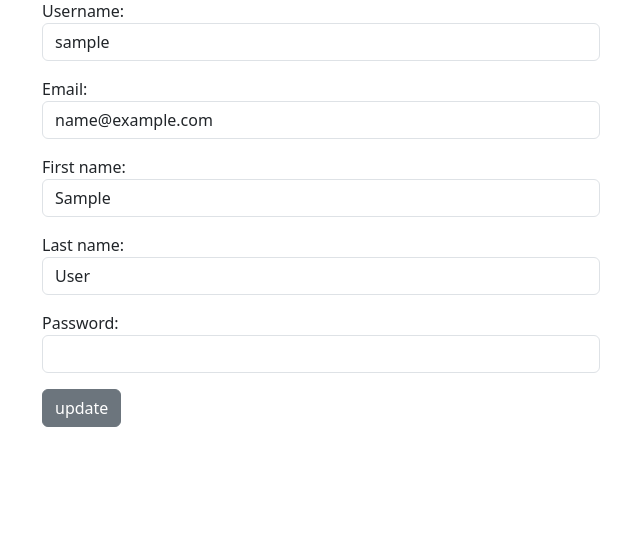
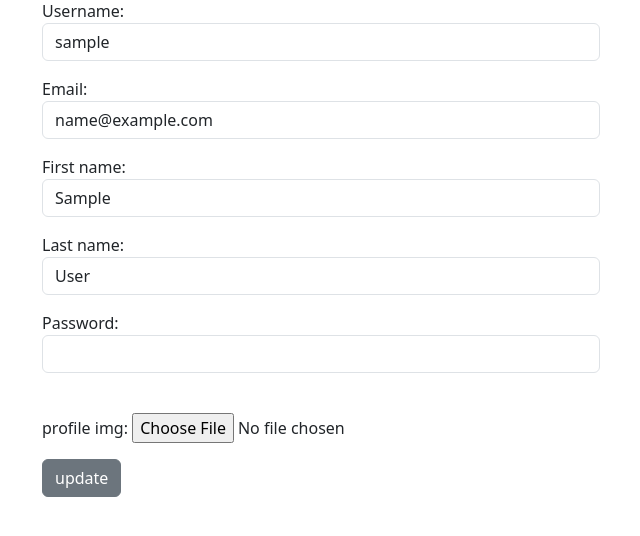
Before and after one commit to shahriaarrr/SHAZAM, a Django app: page /update_user/ in a window 1280 px wide. Shown: the part 161-697 px from the top of the page, without its empty margins (319-959 px from the left). Run offline with Django 4.2, Linux system fonts and the light colour scheme; the visitor is signed in with stand-in values (Sample User, id 1); data comes from the database, SQL or seed files in the repository.

Commit message:
add profile pict form to update user view

```diff
--- a/shazam/templates/update_user.html
+++ b/shazam/templates/update_user.html
@@ -3,9 +3,11 @@
 {% block content %}
     <div class="col-md-6 offset-md-3">
         <h1>Update user</h1><br/>
-        <form method="POST" action="{% url 'update_user' %}">
+        <form method="POST" action="{% url 'update_user' %}" enctype="multipart/form-data">
             {% csrf_token %}
-            {{ form.as_p }}
+            {{ user_form.as_p }}
+            <br/>
+            {{ profile_form.as_p }}
             <button type="submit" class="btn btn-secondary">update</button>
         <form/>
     <div/>
--- a/shazam/views.py
+++ b/shazam/views.py
@@ -5,7 +5,7 @@ from django.contrib.auth import authenticate
 from django.contrib.auth import logout as auth_logout
 from django.contrib.auth.models import User
 from .models import Profile, Thunder
-from .forms import ThunderForm, SignUpForm, UserUpdateForm
+from .forms import ThunderForm, SignUpForm, UserUpdateForm, ProfilePicForm
 # Create your views here.
 
 def home(request):
@@ -103,15 +103,20 @@ def logout(request):
 def update_user(request):
     if request.user.is_authenticated:
         current_user = User.objects.get(id=request.user.id)
-        form = UserUpdateForm(request.POST or None, instance=current_user)
+        profile_user = Profile.objects.get(user__id=request.user.id)
 
-        if form.is_valid():
-            form.save()
+        user_form = UserUpdateForm(request.POST or None, request.FILES or None, instance=current_user)
+        profile_form = ProfilePicForm(request.POST or None, request.FILES or None, instance=profile_user)
+
+        if user_form.is_valid() and profile_form.is_valid():
+            user_form.save()
+            profile_form.save()
+
             auth_login(request, current_user)
             messages.success(request, "🎉 Your profile has been updated 🎉")
             return redirect('home')
 
-        return render(request, 'update_user.html', {'form': form})
+        return render(request, 'update_user.html', {'user_form': user_form, 'profile_form': profile_form})
     else:
         messages.error(request, "You must be logged in to see this page.")
         return redirect('home')
```
